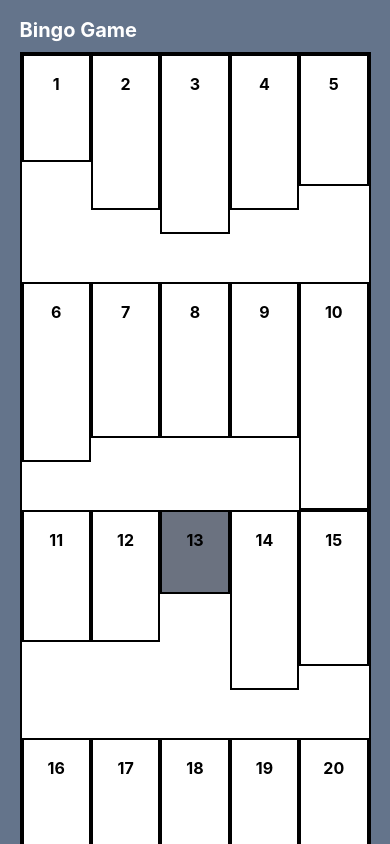
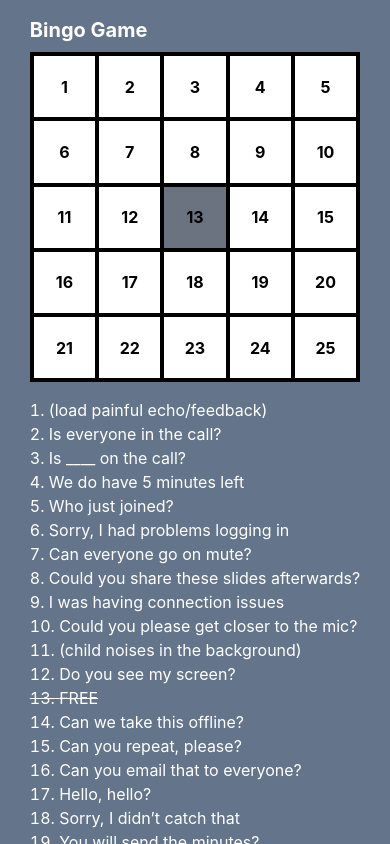
Before and after one commit to nkear003/bingo-game, a React (Create React App) app: page / in a window 390 px wide. Shown: the top 844 px of the page. Built offline with nearby package versions, Linux system fonts and the light colour scheme.

Commit message:
Fix styles on mobile

```diff
--- a/src/App.tsx
+++ b/src/App.tsx
@@ -81,7 +81,7 @@ function App() {
     <div className="flex justify-center min-h-svh bg-slate-500 p-4">
       <main>
         <h1 className="text-xl font-bold text-white mb-2">Bingo Game</h1>
-        <div className="grid grid-cols-5 grid-rows-5 bg-white border-2 border-black mb-4 w-[90vw]">
+        <div className="grid grid-cols-5 grid-rows-5 bg-white border-2 border-black mb-4 md:w-[90vw]">
           {board.map((text, index) => (
             <Cell
               handleClick={handleCellClick}
--- a/src/Cell.tsx
+++ b/src/Cell.tsx
@@ -8,13 +8,13 @@ type CellProps = {
 const Cell = ({ text, index, handleClick, selected }: CellProps) => {
   return (
     <div
-      className={`transition-colors border-2 border-black flex flex-col justify-center items-center aspect-square border-box hover:bg-gray-500 md:relative p-4 ${
+      className={`transition-colors border-2 border-black flex flex-col justify-center items-center aspect-square border-box md:hover:bg-gray-500 md:relative md:p-4 ${
         selected ? "bg-gray-500" : ""
       }`}
       onClick={() => handleClick(index)}
     >
       <span className="font-bold md:absolute md:top-2 md:left-2">{index}</span>
-      <span className="invisible md:visible">{text}</span>
+      <span className="hidden md:block">{text}</span>
     </div>
   );
 };
```
